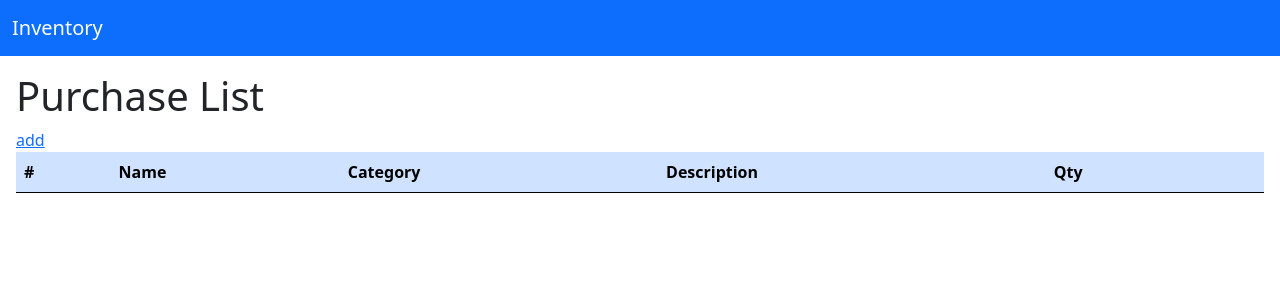
After one commit to pangineering/warehouse-inventory, a Django app: template inventoryApp/templates/purchase.html in a window 1280 px wide. The commit adds this page. Shown: the top 300 px of the page. Run offline with Django 4.2, Linux system fonts and the light colour scheme; the template is opened without the code that fills it, so the values that code supplies are empty.

Commit message:
Purchase supplies and Sell products

```diff
--- a/inventoryApp/buy_sell/urls.py
+++ b/inventoryApp/buy_sell/urls.py
@@ -4,7 +4,7 @@ from buy_sell import views
 app_name = 'buy_sell'
 
 urlpatterns = [
-    path('', views.overview, name='overview'),
     path('sell', views.sell, name='sell_list'),
-    path('buy', views.buy, name='buy_list')
+    path('buy', views.purchase, name='buy_list'),
+    path('add',views.add_order,name='add_order')
 ]
--- a/inventoryApp/templates/base.html
+++ b/inventoryApp/templates/base.html
@@ -41,25 +41,11 @@
               <li class="nav-item">
                 <a class="nav-link" href="{% url 'reports:report_list' %}">Reports</a>
               </li>
-              <li class="nav-item dropdown">
-                <a class="nav-link dropdown-toggle" href="#" id="navbarDropdown" role="button" data-bs-toggle="dropdown" aria-expanded="false">
-                  Orders
-                </a>
-                <ul class="dropdown-menu" aria-labelledby="navbarDropdown">
-                  <li><a class="dropdown-item" href="{% url 'buy_sell:overview' %}">Overview</a></li>
-                  <li><a class="dropdown-item" href="{% url 'buy_sell:buy_list' %}">Buy</a></li>
-                  <li><a class="dropdown-item" href="{% url 'buy_sell:sell_list' %}">Sell</a></li>
-                </ul>
+              <li class="nav-item">
+                <a class="nav-link" href="{% url 'buy_sell:buy_list' %}">Purchase</a>
               </li>
-              <li class="nav-item dropdown">
-                <a class="nav-link dropdown-toggle" href="#" id="navbarDropdown" role="button" data-bs-toggle="dropdown" aria-expanded="false" disabled>
-                  Smart
-                </a>
-                <ul class="dropdown-menu" aria-labelledby="navbarDropdown">
-                  <li><a class="dropdown-item" href="{% url 'buy_sell:overview' %}">Overview</a></li>
-                  <li><a class="dropdown-item" href="{% url 'buy_sell:buy_list' %}">Buy</a></li>
-                  <li><a class="dropdown-item" href="{% url 'buy_sell:sell_list' %}">Sell</a></li>
-                </ul>
+              <li class="nav-item">
+                <a class="nav-link" href="{% url 'buy_sell:sell_list' %}">Orders</a>
               </li>
               <li class="nav-item dropdown">
                 <a class="nav-link dropdown-toggle" href="#" id="navbarDropdown" role="button" data-bs-toggle="dropdown" aria-expanded="false">
--- /dev/null
+++ b/inventoryApp/templates/purchase.html
@@ -0,0 +1,38 @@
+{% extends "base.html" %}
+{% block title %}Purchase{% endblock title %}
+
+
+{% block page_content %}
+<h1>Purchase List</h1>
+<div>
+    <a href="{% url 'buy_sell:add_order' %}">add</a>
+  </div>
+  <table class="table table-primary">
+    <thead>
+      <tr>
+        <th scope="col">#</th>
+        <th scope="col">Name</th>
+        <th scope="col">Category</th>
+        <th scope="col">Description</th>
+        <th scope="col">Qty</th>
+        <th scope="col"></th>
+      </tr>
+    </thead>
+    <tbody>
+      {% for int in purchase %}
+      <tr>
+        <th scope="row">{{int.number}}</th>
+        <td>{{int.name}}</td>
+        <td>{{int.category}}</td>
+        <td>{{int.description}}</td>
+        <td>{{int.qty}}</td>
+        <td>
+          <a><button type="button" class="btn btn-info">Info</button></a>
+          <button type="button" class="btn btn-warning">Edit</button>
+          <button type="button" class="btn btn-danger">Delete</button>
+        </td>
+      </tr>
+      {% endfor %}
+    </tbody>
+  </table>
+{% endblock %}
```
Also changed, not shown: inventoryApp/buy_sell/form.py (added, +51 -0 lines), inventoryApp/buy_sell/models.py (+22 -13 lines), inventoryApp/buy_sell/views.py (+29 -5 lines), inventoryApp/templates/add_order.html (added, +12 -0 lines), inventoryApp/templates/buy_sell.html (deleted, +0 -35 lines), inventoryApp/buy_sell/migrations/0002_selling_purchase_items_alter_purchase_p_num.py (added), inventoryApp/buy_sell/migrations/0003_alter_purchase_items.py (added), inventoryApp/buy_sell/migrations/0004_remove_purchase_items_purchase_item.py (added), inventoryApp/buy_sell/migrations/0005_alter_purchase_date_alter_selling_date.py (added), inventoryApp/buy_sell/migrations/0006_alter_purchase_date_alter_selling_date.py (added), inventoryApp/buy_sell/migrations/0007_purchase_qty_selling_qty.py (added), inventoryApp/catalogs/migrations/0005_remove_products_img_alter_products_type.py (added), inventoryApp/db.sqlite3.
